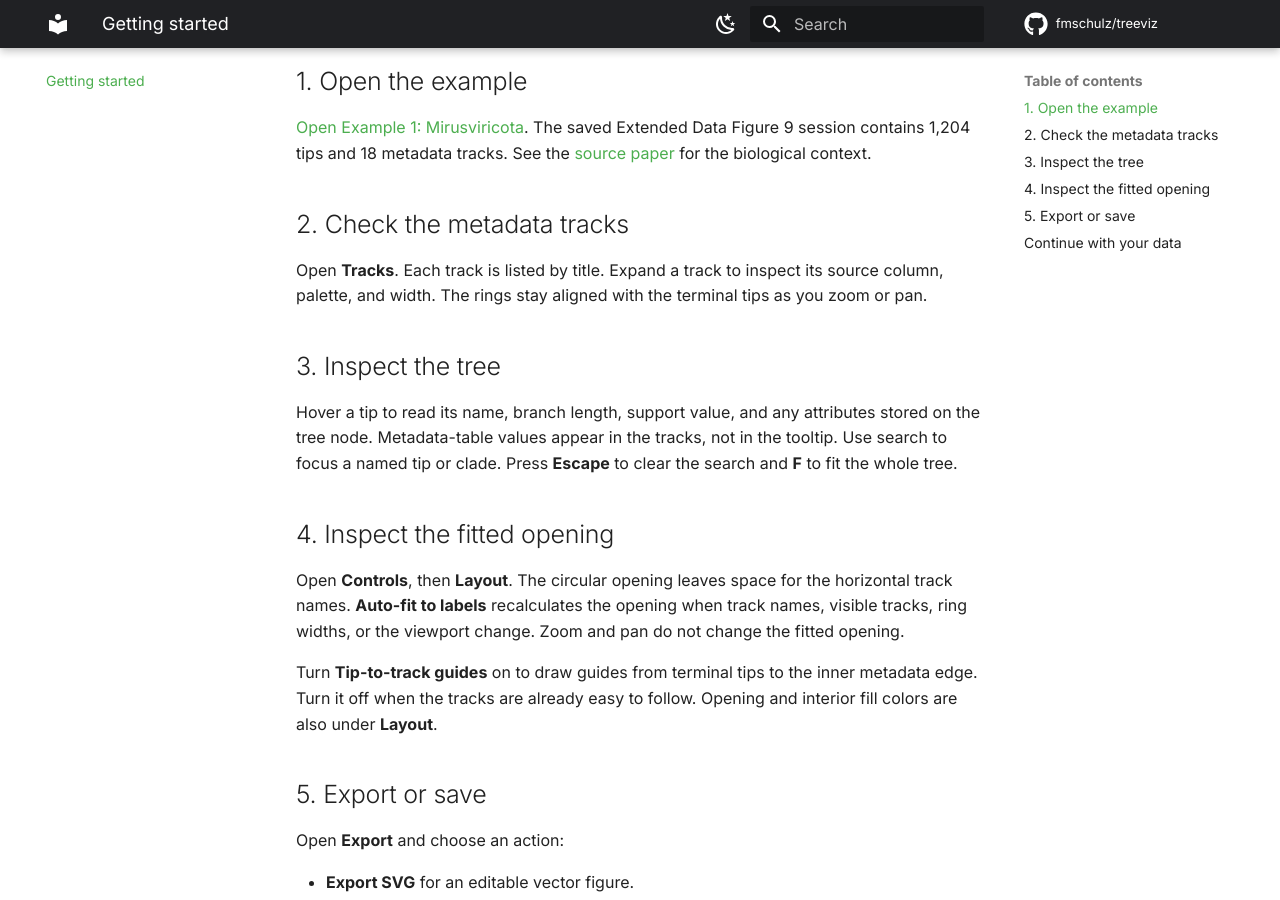
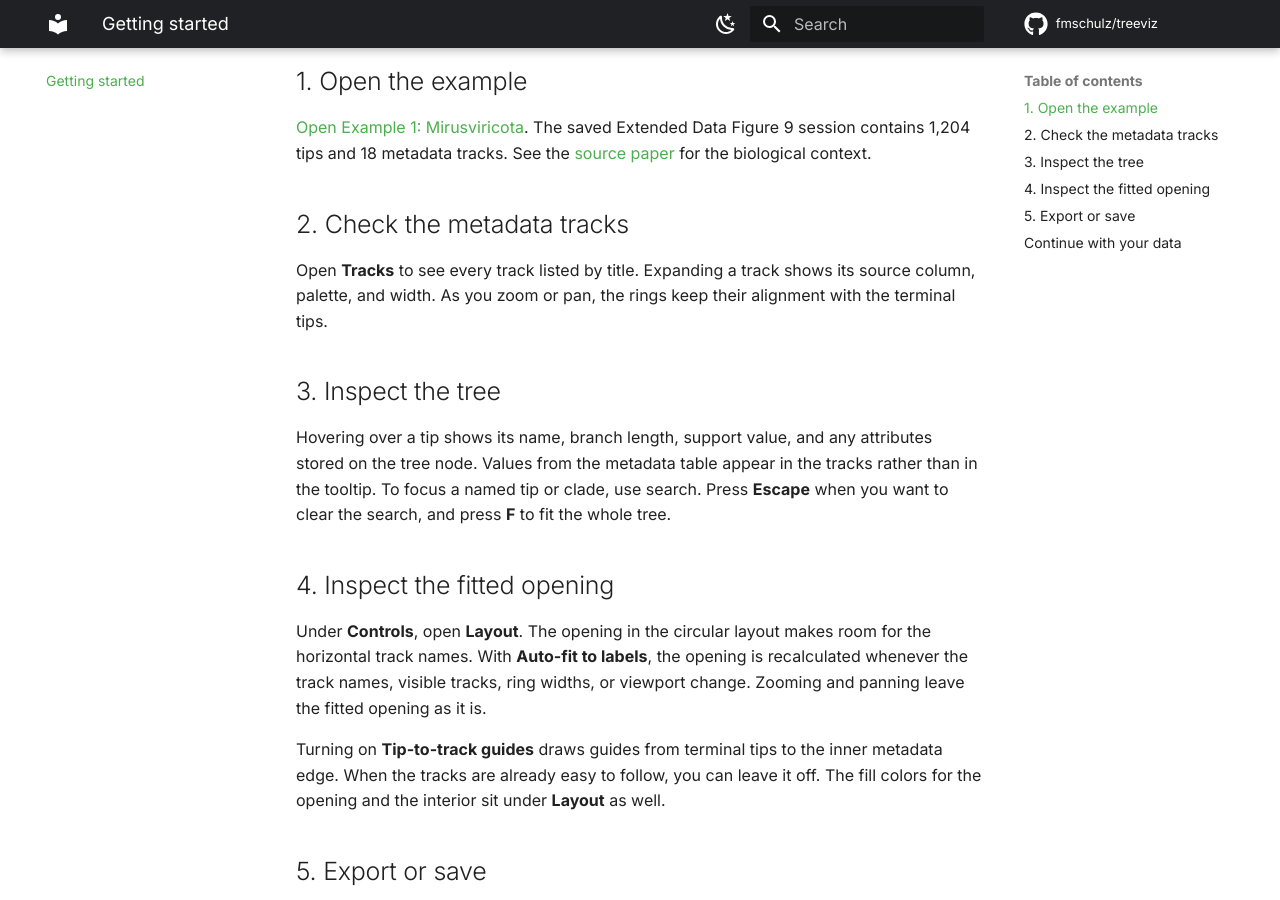
Before and after one commit to fmschulz/treeviz, an MkDocs documentation site: the page built from docs/GETTING_STARTED.md, in a window 1280 px wide and 900 px high, scrolled down 280 px. Built offline with MkDocs 1.6.1 and Material for MkDocs 9.7.7, drawn with Linux system fonts in a browser that asks for light colours; comment, search, counter and statistics services are not loaded.

Commit message:
docs(getting-started): use the paragraph versions Chef chose in a blind comparison
Four of six prose paragraphs take the rewrite Chef preferred in a blind pairwise pilot; the intro and the example-link paragraph keep their original text. Facts, UI labels, links and numbers are unchanged (checked by the pilot's fidelity gate).

```diff
--- a/docs/GETTING_STARTED.md
+++ b/docs/GETTING_STARTED.md
@@ -14,28 +14,28 @@ context.
 
 ## 2. Check the metadata tracks
 
-Open **Tracks**. Each track is listed by title. Expand a track to inspect its
-source column, palette, and width. The rings stay aligned with the terminal tips
-as you zoom or pan.
+Open **Tracks** to see every track listed by title. Expanding a track shows its
+source column, palette, and width. As you zoom or pan, the rings keep their
+alignment with the terminal tips.
 
 ## 3. Inspect the tree
 
-Hover a tip to read its name, branch length, support value, and any attributes
-stored on the tree node. Metadata-table values appear in the tracks, not in the
-tooltip. Use search to
-focus a named tip or clade. Press **Escape** to clear the search and **F** to fit
-the whole tree.
+Hovering over a tip shows its name, branch length, support value, and any
+attributes stored on the tree node. Values from the metadata table appear in the
+tracks rather than in the tooltip. To focus a named tip or clade, use search.
+Press **Escape** when you want to clear the search, and press **F** to fit the
+whole tree.
 
 ## 4. Inspect the fitted opening
 
-Open **Controls**, then **Layout**. The circular opening leaves space for the
-horizontal track names. **Auto-fit to labels** recalculates the opening when
-track names, visible tracks, ring widths, or the viewport change. Zoom and pan
-do not change the fitted opening.
+Under **Controls**, open **Layout**. The opening in the circular layout makes
+room for the horizontal track names. With **Auto-fit to labels**, the opening is
+recalculated whenever the track names, visible tracks, ring widths, or viewport
+change. Zooming and panning leave the fitted opening as it is.
 
-Turn **Tip-to-track guides** on to draw guides from terminal tips to the inner
-metadata edge. Turn it off when the tracks are already easy to follow. Opening
-and interior fill colors are also under **Layout**.
+Turning on **Tip-to-track guides** draws guides from terminal tips to the inner
+metadata edge. When the tracks are already easy to follow, you can leave it off.
+The fill colors for the opening and the interior sit under **Layout** as well.
 
 ## 5. Export or save
 
```
